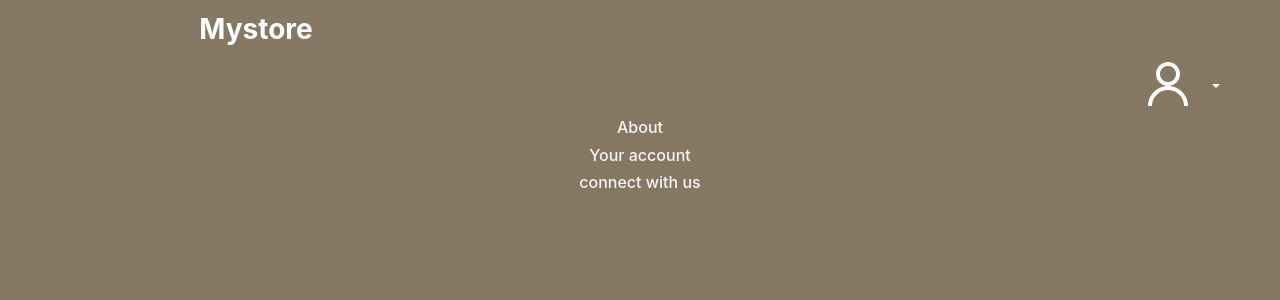
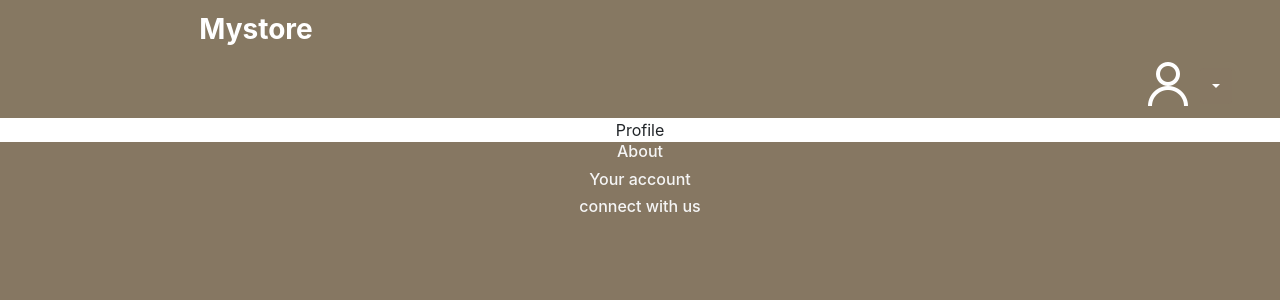
Before and after one commit to officialharikrishnan/Mystore-shopping-site-frontend, a React (Create React App) app: page /profile in a window 1280 px wide. Shown: the top 300 px of the page. Built offline with nearby package versions, Linux system fonts and the light colour scheme.

Commit message:
user profile added

```diff
--- a/src/App.js
+++ b/src/App.js
@@ -11,6 +11,7 @@ import Viewproduct from './pages/Viewproduct';
 import Summary from './pages/Summary';
 import Cart from './pages/Cart';
 import Dashboard from './pages/Dashboard';
+import Profile from './pages/Profile';
 
 function App() {
 
@@ -23,6 +24,7 @@ function App() {
           <Route path='/login' element={<Login/>}/>
           <Route path='/signup' element={<Signup/>}/>
           <Route path='/dashboard' element={<Dashboard/>}/>
+          <Route path='/profile' element={<Profile/>}/>
           <Route path='/admin/addproduct' element={<Addproduct/>}/>
           <Route path='/viewproduct' element={<Viewproduct/>}/>
           <Route path='/summary' element={<Summary/>}/>
--- /dev/null
+++ b/src/pages/Profile.js
@@ -0,0 +1,9 @@
+import React from 'react'
+import './Profile.css'
+function Profile() {
+  return (
+    <div>Profile</div>
+  )
+}
+
+export default Profile
--- a/src/sections/Header.js
+++ b/src/sections/Header.js
@@ -41,10 +41,11 @@ function Header() {
         {userDetails && userDetails.name}
       </Dropdown.Toggle>
 
-      <Dropdown.Menu>
+      <Dropdown.Menu >
        {userDetails ? "" : <Dropdown.Item href="/login">Login</Dropdown.Item>}
+        {userDetails ? "" : <Dropdown.Item href="/signup">Sign up</Dropdown.Item>}
+        {userDetails ? <Dropdown.Item href="/profile">Profile</Dropdown.Item> : ""}
        {userDetails ?  <Dropdown.Item onClick={logoutHandler}>Log out</Dropdown.Item> : ""}
-        <Dropdown.Item href="/signup">Sign up</Dropdown.Item>
       </Dropdown.Menu>
     </Dropdown>
       </section>
```
Also changed, not shown: src/pages/Profile.css (added).
